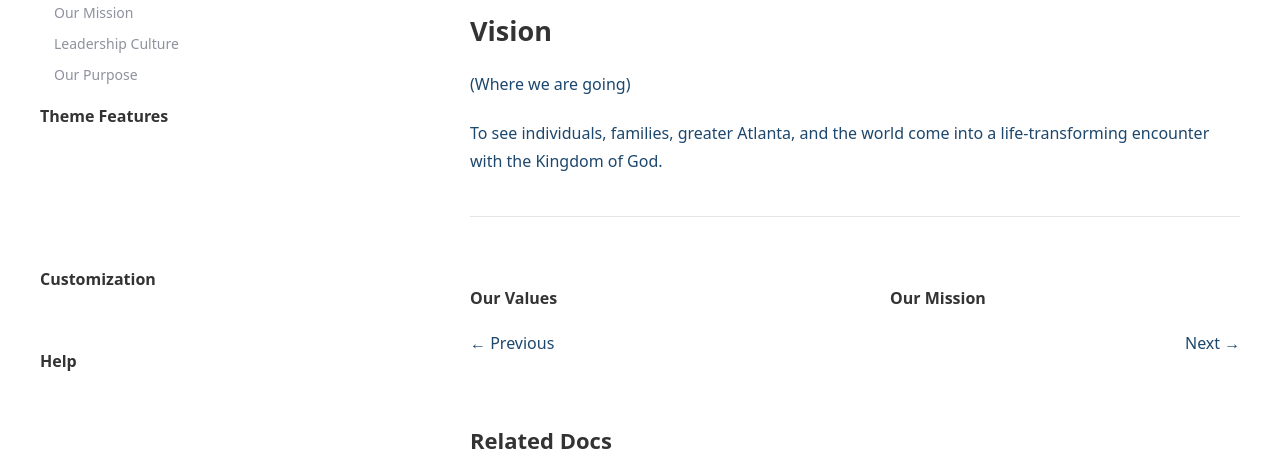
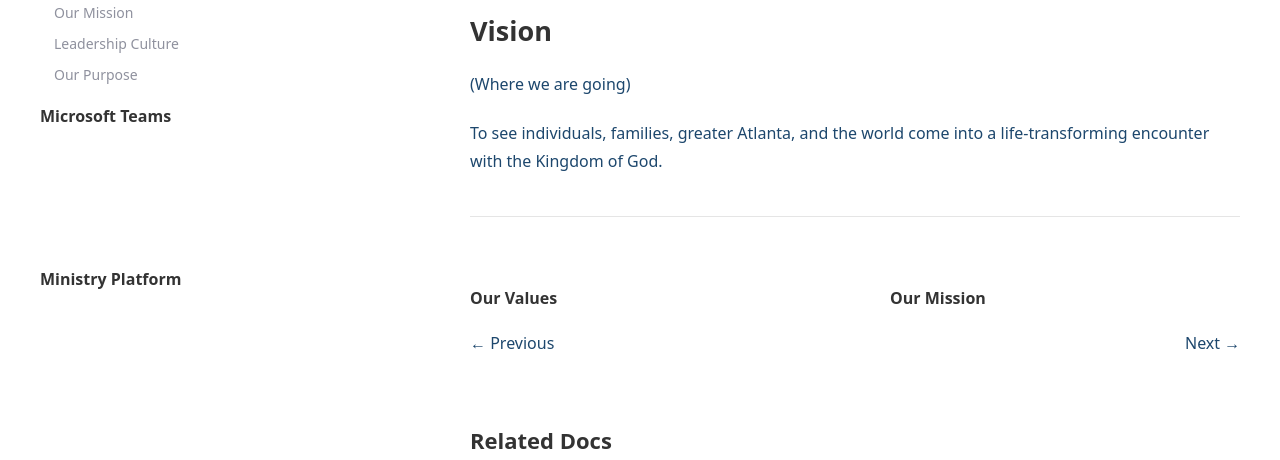
Before and after one commit to josephwper/perimeterkb, a Jekyll site: the page built from _docs/vision.md, in a window 1280 px wide. Shown: the part 272-732 px from the top of the page. Built offline with Jekyll 4.4.1, drawn with Linux system fonts in a browser that asks for light colours.

Commit message:
Update navigation_docs.yml

```diff
--- a/_data/navigation_docs.yml
+++ b/_data/navigation_docs.yml
@@ -7,9 +7,9 @@
   - leadership
   - purpose
 
-- title: Theme Features
+- title: Microsoft Teams
   docs:
-  - hero
+  - chat
   - boxes
   - featured
   - videos
@@ -22,13 +22,7 @@
   - toc
   - alerts
 
-- title: Customization
+- title: Ministry Platform
   docs:
-  - translation
-  - customize
-  - development
-  - sources
-
-- title: Help
-  docs:
-  - support
+    - events
+    - templates
```
